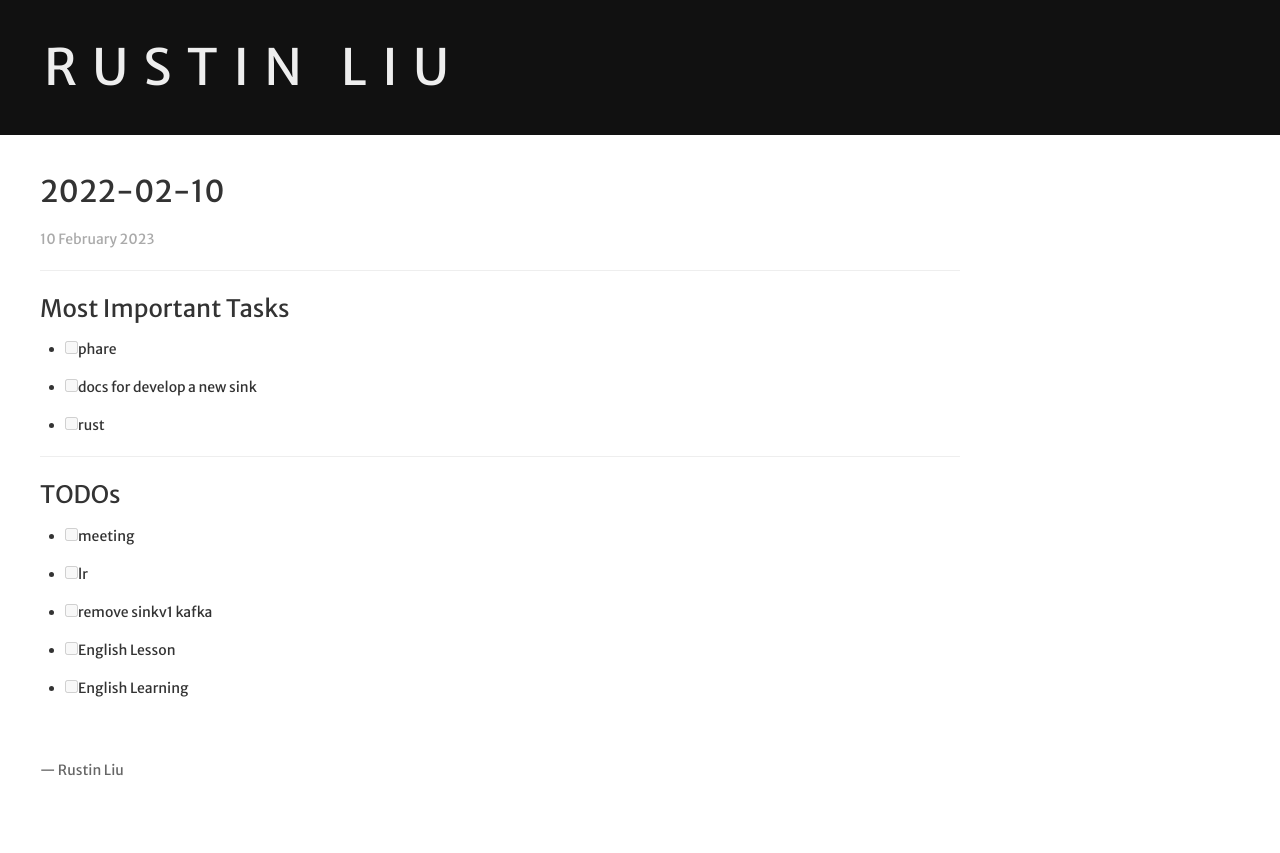
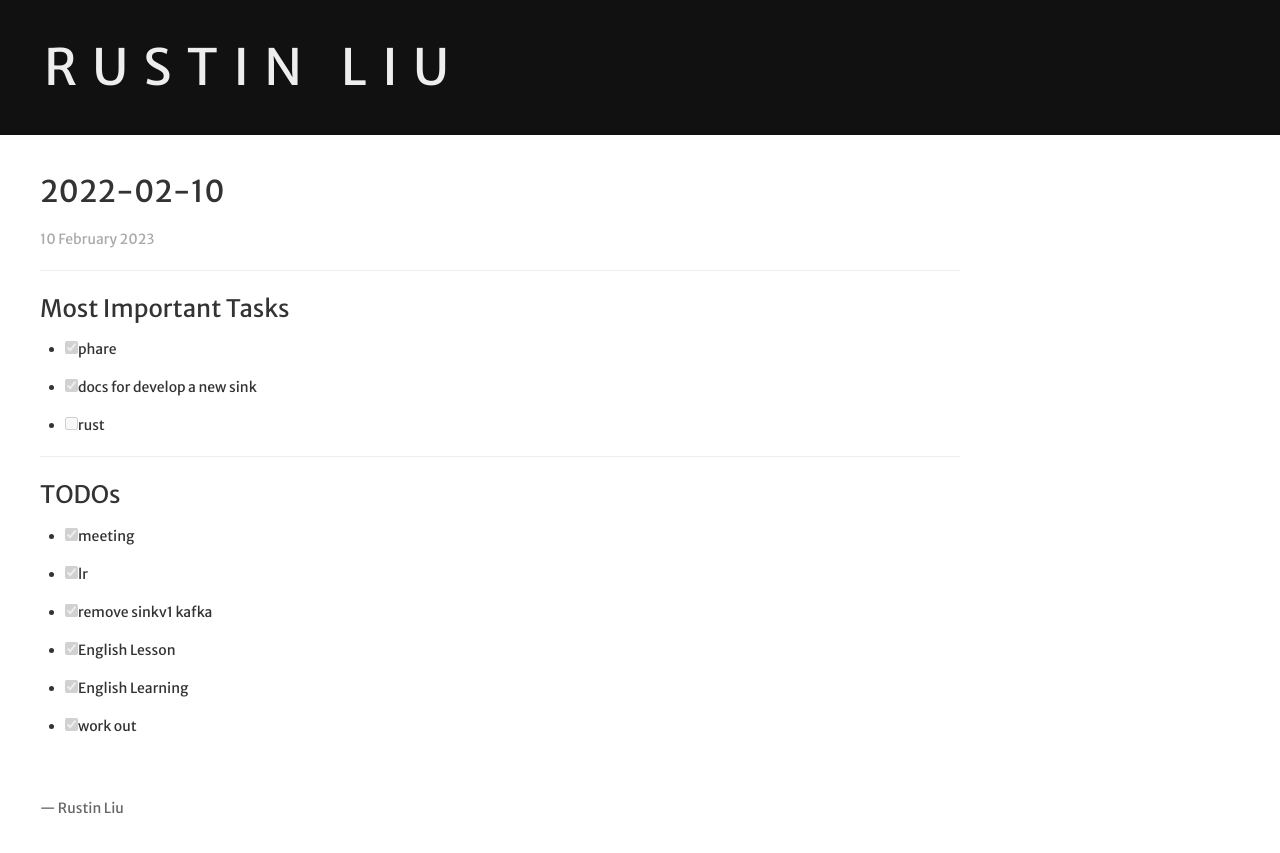
Before and after one commit to hi-rustin/hi-rustin.rs, a Jekyll site: the page built from _logs/2023-02-10.md, in a window 1280 px wide. Shown: the top 853 px of the page. Built offline with Jekyll 4.4.1, drawn with Linux system fonts in a browser that asks for light colours; nearby versions of some CDN libraries; comment, search, counter and statistics services are not loaded.

Commit message:
2022-02-10: good night
Signed-off-by: hi-rustin <rustin.liu@gmail.com>

```diff
--- a/_logs/2023-02-10.md
+++ b/_logs/2023-02-10.md
@@ -6,15 +6,16 @@ layout: post
 ---
 ### Most Important Tasks
 
-- [ ] phare
-- [ ] docs for develop a new sink
+- [x] phare
+- [x] docs for develop a new sink
 - [ ] rust
 
 ---
 
 ### TODOs
-- [ ] meeting
-- [ ] lr
-- [ ] remove sinkv1 kafka
-- [ ] English Lesson
-- [ ] English Learning
+- [x] meeting
+- [x] lr
+- [x] remove sinkv1 kafka
+- [x] English Lesson
+- [x] English Learning
+- [x] work out
```
